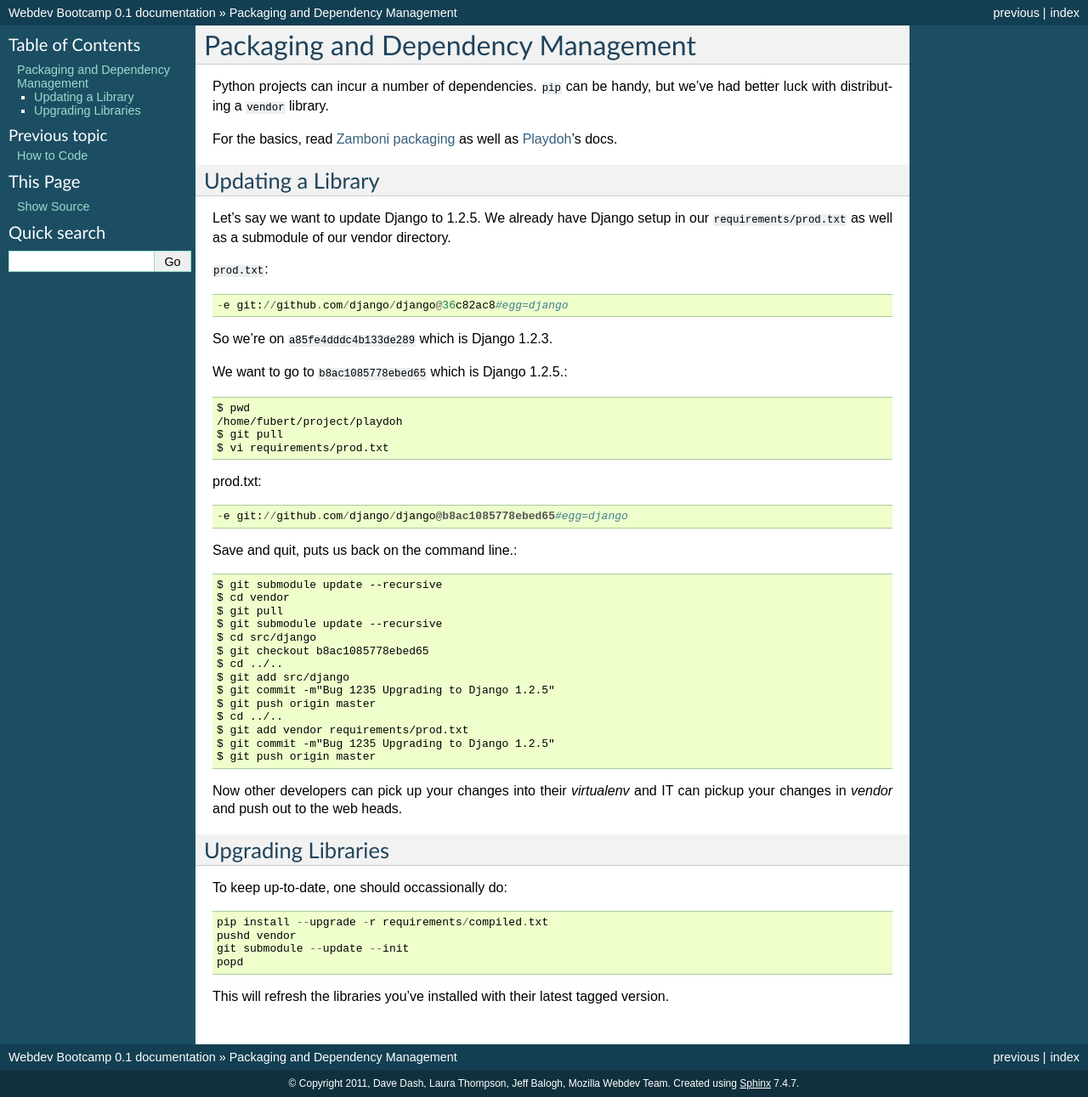
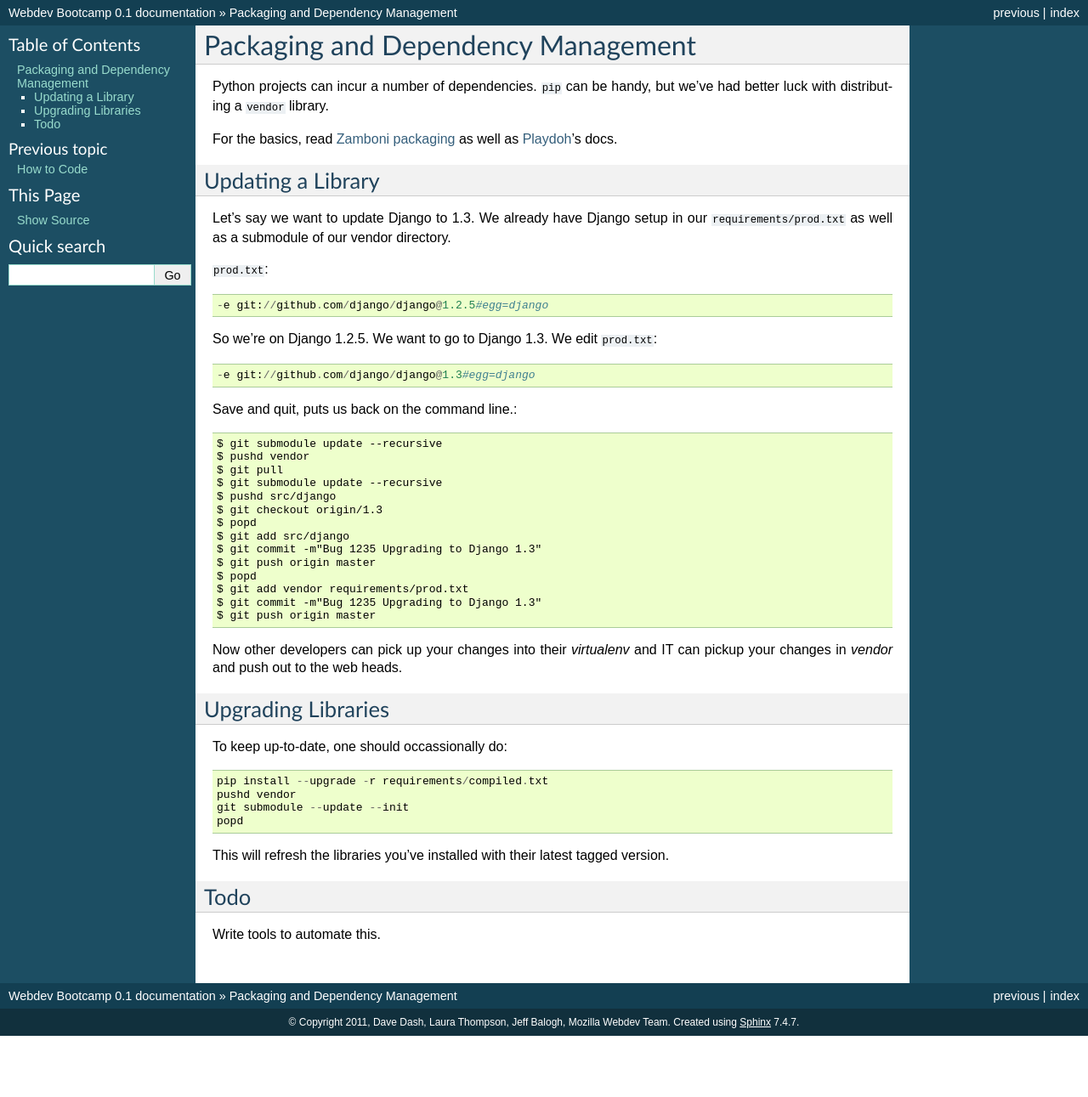
Before and after one commit to mozilla/webdev-bootcamp, a Sphinx documentation site: the page built from docs/packaging.rst, in a window 1280 px wide. Shown: the whole page at 85% size. Built offline with Sphinx 7.4.7, drawn with Linux system fonts in a browser that asks for light colours; pages that are not in the unit, such as notebooks, are missing from menus; after the commit the page ends 1219 px from its top, so only the background shows below that.

Commit message:
Git has tags... so we should use them.

```diff
--- a/docs/index.rst
+++ b/docs/index.rst
@@ -46,4 +46,3 @@ Todo
 * Link to IT Requests
 * Intersphinx
 * Add indexes everywhere.
-* Use better examples for packaging.
--- a/docs/packaging.rst
+++ b/docs/packaging.rst
@@ -13,7 +13,7 @@ For the basics, read `Zamboni packaging`_ as well as Playdoh_'s docs.
 
 Updating a Library
 ------------------
-Let's say we want to update Django to 1.2.5.
+Let's say we want to update Django to 1.3.
 We already have Django
 setup in our ``requirements/prod.txt``
 as well as a submodule of our vendor
@@ -21,36 +21,28 @@ directory.
 
 ``prod.txt``::
 
-  -e git://github.com/django/django@36c82ac8#egg=django
+  -e git://github.com/django/django@1.2.5#egg=django
 
-So we're on ``a85fe4dddc4b133de289`` which is Django 1.2.3.
+So we're on Django 1.2.5.  We want to go to Django 1.3.  We edit
+``prod.txt``::
 
-We want to go to ``b8ac1085778ebed65`` which is Django 1.2.5.::
-
-  $ pwd
-  /home/fubert/project/playdoh
-  $ git pull
-  $ vi requirements/prod.txt
-
-prod.txt::
-
-  -e git://github.com/django/django@b8ac1085778ebed65#egg=django
+  -e git://github.com/django/django@1.3#egg=django
 
 Save and quit, puts us back on the command line.::
 
   $ git submodule update --recursive
-  $ cd vendor
+  $ pushd vendor
   $ git pull
   $ git submodule update --recursive
-  $ cd src/django
-  $ git checkout b8ac1085778ebed65
-  $ cd ../..
+  $ pushd src/django
+  $ git checkout origin/1.3
+  $ popd
   $ git add src/django
-  $ git commit -m"Bug 1235 Upgrading to Django 1.2.5"
+  $ git commit -m"Bug 1235 Upgrading to Django 1.3"
   $ git push origin master
-  $ cd ../..
+  $ popd
   $ git add vendor requirements/prod.txt
-  $ git commit -m"Bug 1235 Upgrading to Django 1.2.5"
+  $ git commit -m"Bug 1235 Upgrading to Django 1.3"
   $ git push origin master
 
 Now other developers can pick up your changes into their
@@ -69,3 +61,7 @@ To keep up-to-date, one should occassionally do::
 
 This will refresh the libraries you've installed with their
 latest tagged version.
+
+Todo
+----
+Write tools to automate this.
```
